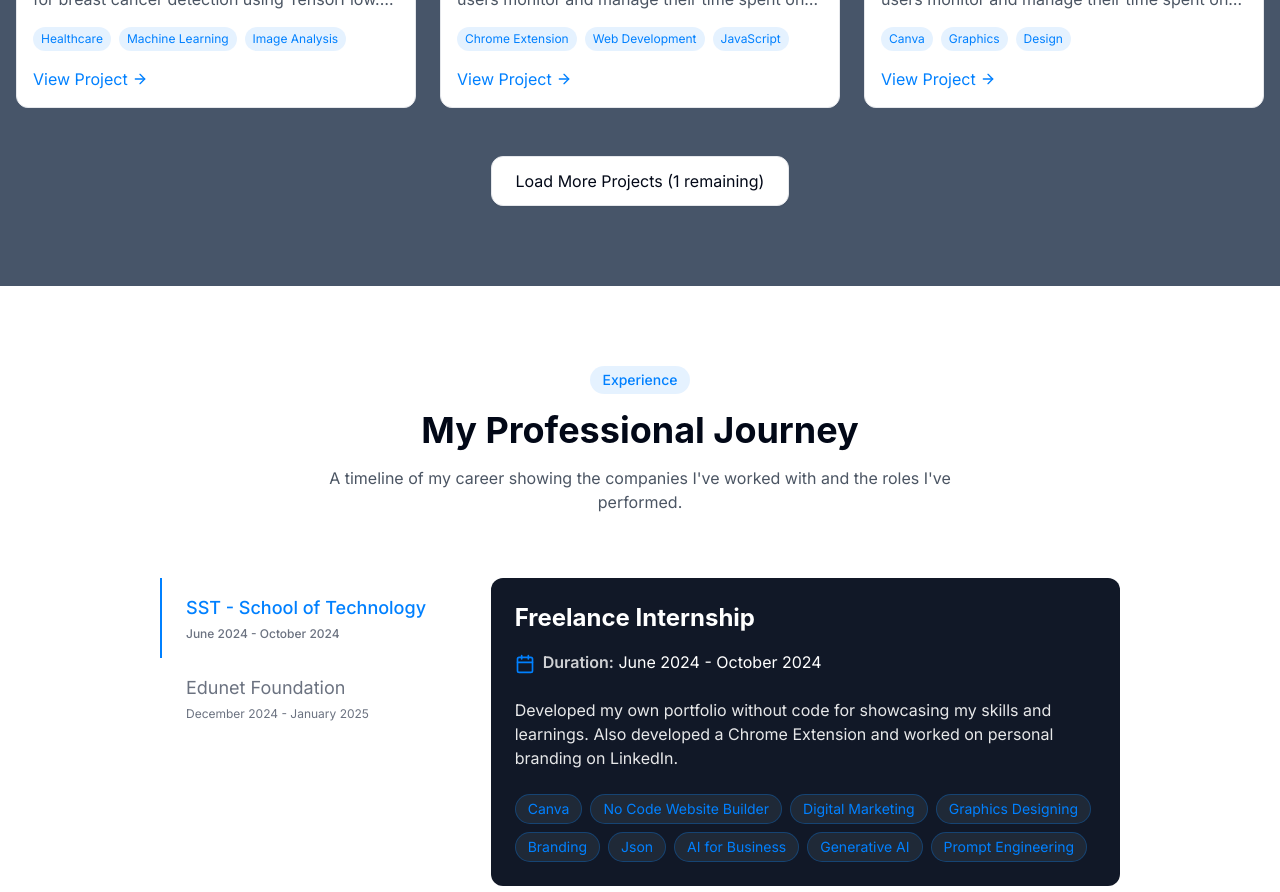
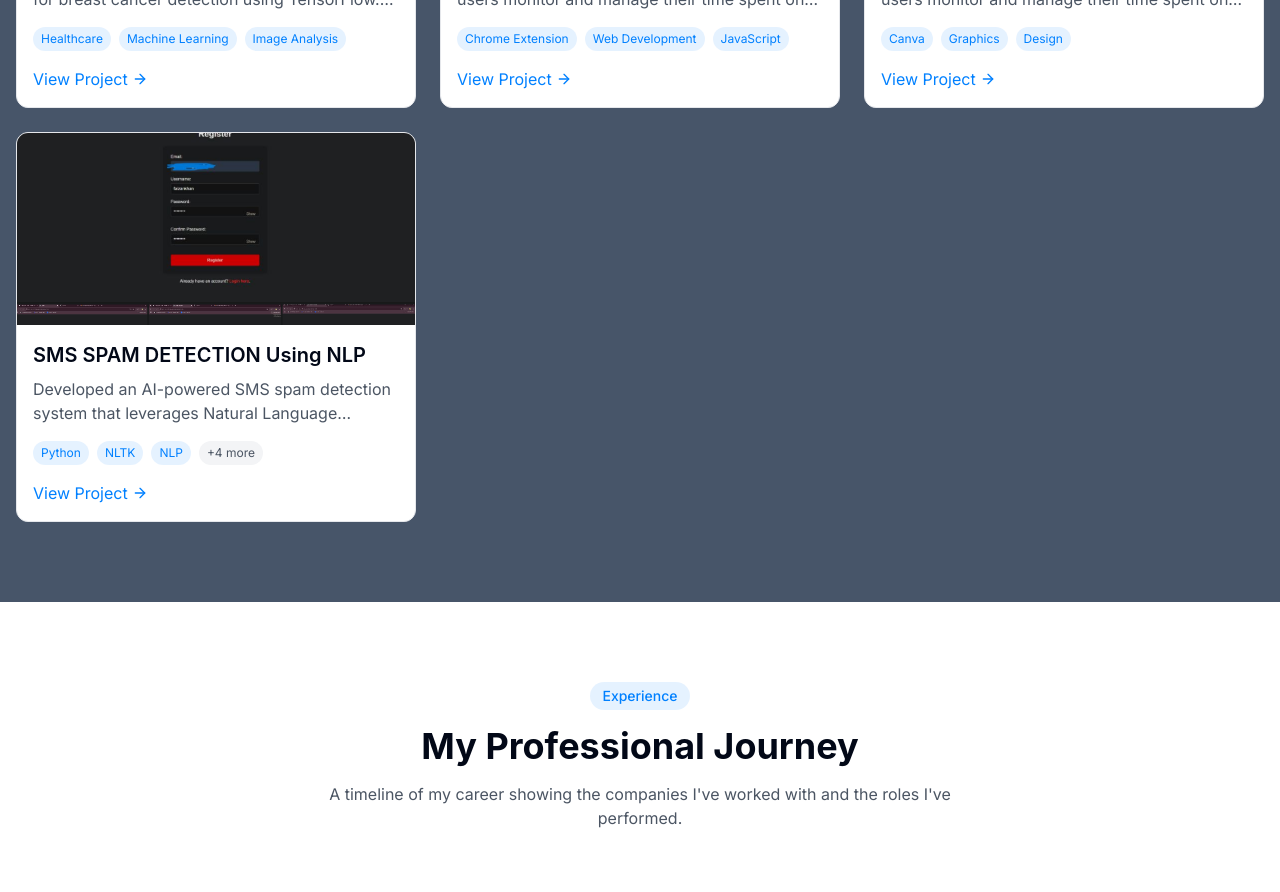
Before and after one commit to pathan-07/digital-resume-park, a React (Vite) app: page / in a window 1280 px wide. Shown: the part 3820-4712 px from the top of the page. Built offline with nearby package versions, Linux system fonts and the light colour scheme.

Commit message:
Assistant checkpoint: Updated initial visible projects count
Assistant generated file changes:
- src/components/Projects.tsx: Show all projects by default

---

User prompt:

why 7th project isnt showing?

Replit-Commit-Author: Assistant
Replit-Commit-Session-Id: 5be2f333-bc4f-4681-b1fc-5d341dabc954

```diff
--- a/src/components/Projects.tsx
+++ b/src/components/Projects.tsx
@@ -141,7 +141,7 @@ const ProjectCard = ({ project, index }: ProjectCardProps) => {
 };
 
 const Projects = () => {
-  const [visibleProjects, setVisibleProjects] = useState(6);
+  const [visibleProjects, setVisibleProjects] = useState(projects.length);
 
   const loadMoreProjects = () => {
     setVisibleProjects((prev) => Math.min(prev + 3, projects.length));
```
